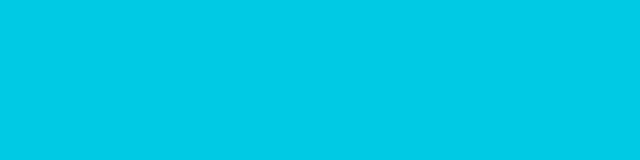
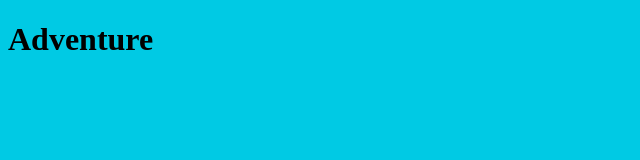
Before and after one commit to salma71192/git-project, a plain HTML site: page index.html in a window 1280 px wide. Shown: the whole page, without its empty margins (0-640 px from the left). Drawn offline with Linux system fonts and the light colour scheme.

Commit message:
Add Header To Page

```diff
--- a/index.html
+++ b/index.html
@@ -8,7 +8,7 @@
     <link rel="stylesheet" href="css/app.css">
 </head>
 <body>
-
+	<h1>Adventure</h1>
     <script src="js/app.js"></script>
 </body>
 </html>
```
